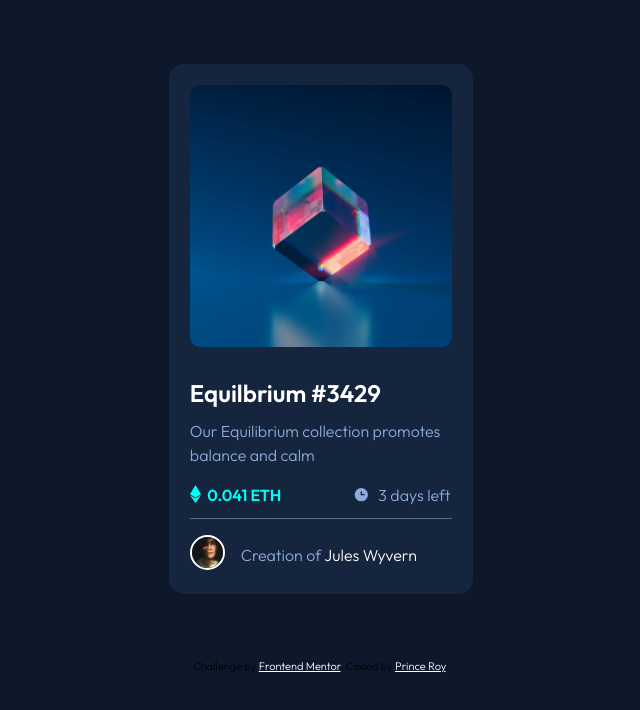
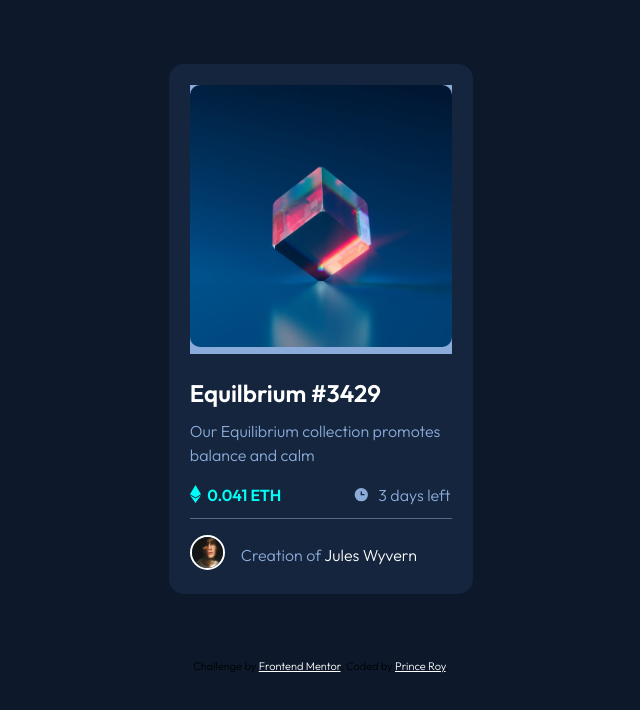
Before and after one commit to iprinceroyy/NFT-preview-card, a plain HTML site: page index.html in a window 1280 px wide. In both pictures the pointer is over the element 640 px from the left and 219 px from the top of the page. Shown: the whole page, without its empty margins (319-959 px from the left). Drawn offline with Linux system fonts and the light colour scheme.

Commit message:
image hover color

```diff
--- a/css/style.css
+++ b/css/style.css
@@ -40,7 +40,7 @@ body {
 }
 
 .equilibrium-img:hover {
-    background: url("../assets/images/icon-view.svg") no-repeat center;
+    background: hsl(215, 51%, 70%) url("../assets/images/icon-view.svg") no-repeat center;
 }
 
 .equilibrium-img img {
```
Also changed, not shown: index.html (+0 -2 lines).
